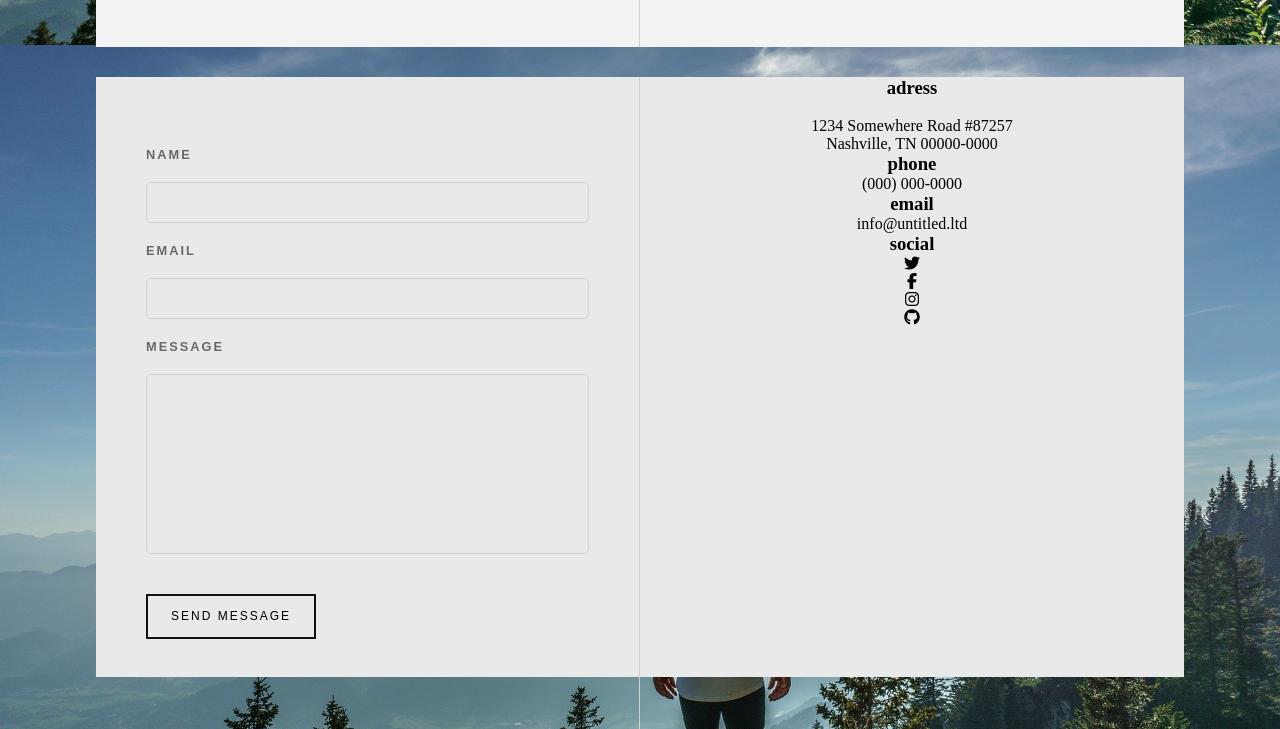
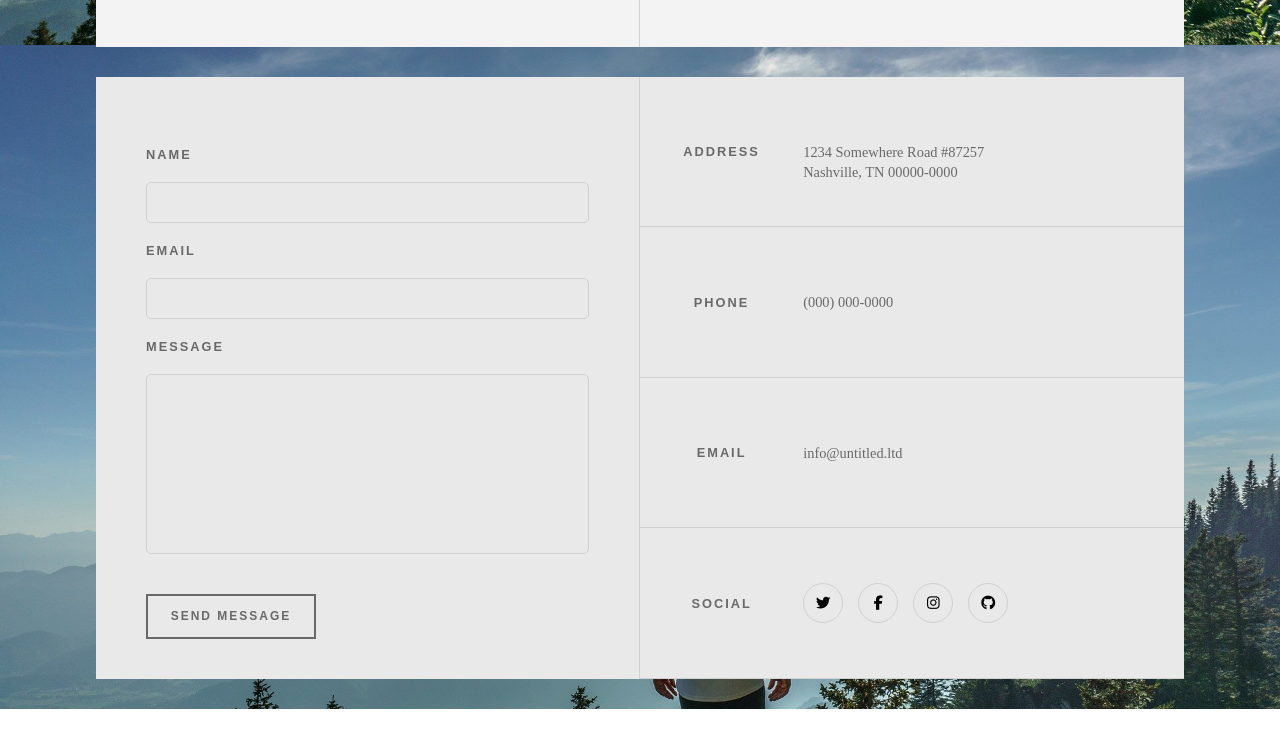
Before and after one commit to Roriks22/La-montagne, a plain HTML site: page index.html in a window 1280 px wide. Shown: the part 2629-3358 px from the top of the page. Drawn offline with Linux system fonts and the light colour scheme.

Commit message:
finalisation contact

```diff
--- a/assets/styles/layouts/_footer.scss
+++ b/assets/styles/layouts/_footer.scss
@@ -1,19 +1,19 @@
 footer {
     width: 85%;
-    max-height: 600px;
+    max-height: 602px;
     background: $grey2;
     margin: 30px auto;
     display: grid;
     grid-template-columns: 50% 50%;
     grid-template-rows: 1fr 1fr 1fr 1fr;
-    grid-area:
+    grid-template-areas:
     "i1 ad"
     "i2 ph"
     "mes ema"
     "btn soc";
     form {
         display: grid;
-        padding: 50px;
+        padding: 50px 50px 0 50px;
         border-right: 1px solid $grey1;
 
         label {
@@ -53,8 +53,50 @@ footer {
         }
         .submit-container {
             text-align: left;
+
+            .btn {
+                border: 2px solid $grey3;
+                color: $grey3;
+                font-weight: 900;
+            }
         }
     }
+    .infos-contact {
+        display: grid;
+        grid-template-rows: repeat(4, 1fr);
 
+        div {
+            border-bottom: 1px solid $grey1;
+            display: grid;
+            grid-template-columns: 30% 70%;
+            align-items: center;
+        }
+        h3 {
+            @include title;
+            color: $grey3;
+            font-size: 0.8rem;
+        }
+        p {
+            text-align: left;
+            color: $grey3;
+            font-weight: 100;
+            font-size: 0.9rem;
+            line-height: 20px;
+        }
+        ul {
+            display: flex;
+            gap: 15px;
 
+            li {
+                font-size: 0.9rem;
+                border: 1px solid $grey1;
+                border-radius: 150px;
+                height: 40px;
+                width: 40px;
+                display: flex;
+                justify-content: center;
+                align-items: center;
+            }
+        }
+    }
 }
--- a/index.html
+++ b/index.html
@@ -90,7 +90,7 @@
       </form>
       <div class="infos-contact">
         <div>
-          <h3>adress</h3>
+          <h3>address</h3>
           <p><br />1234 Somewhere Road #87257<br />Nashville, TN 00000-0000</p>
         </div>
         <div>
```
Also changed, not shown: assets/styles/index.css, 1 other file.
